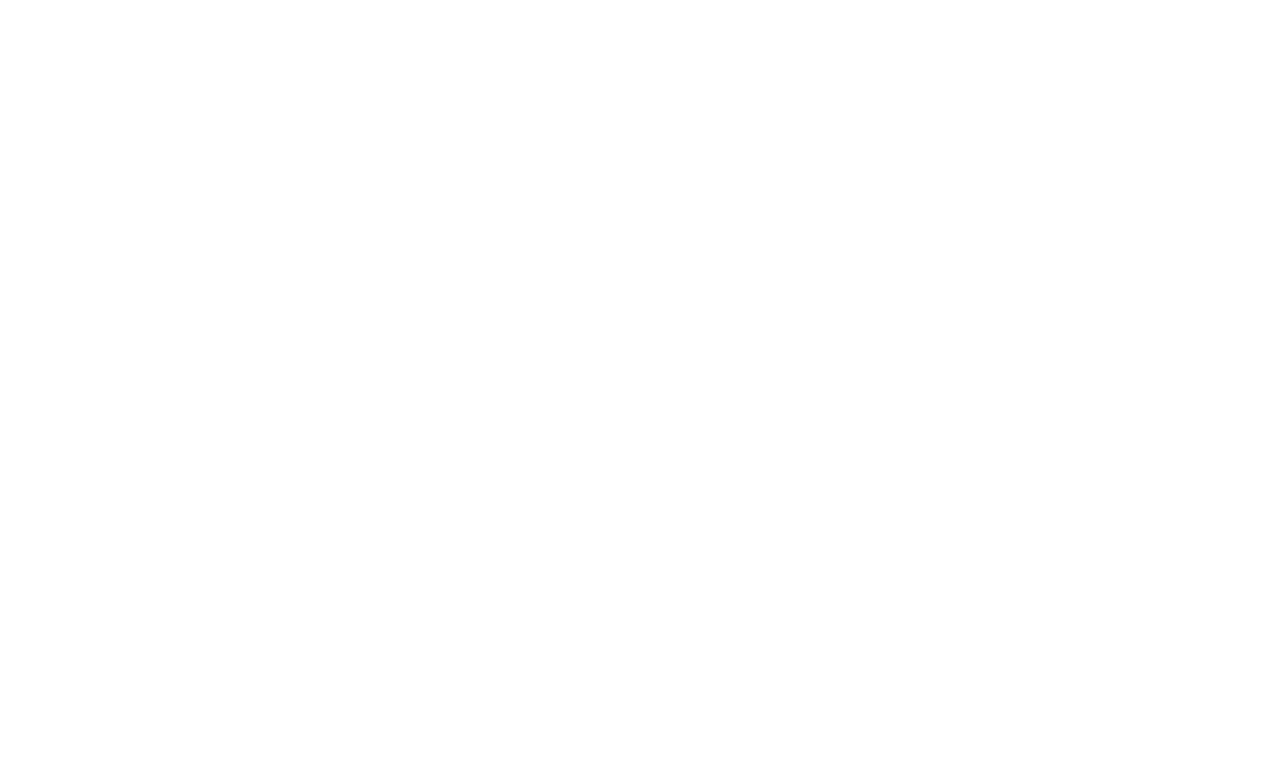
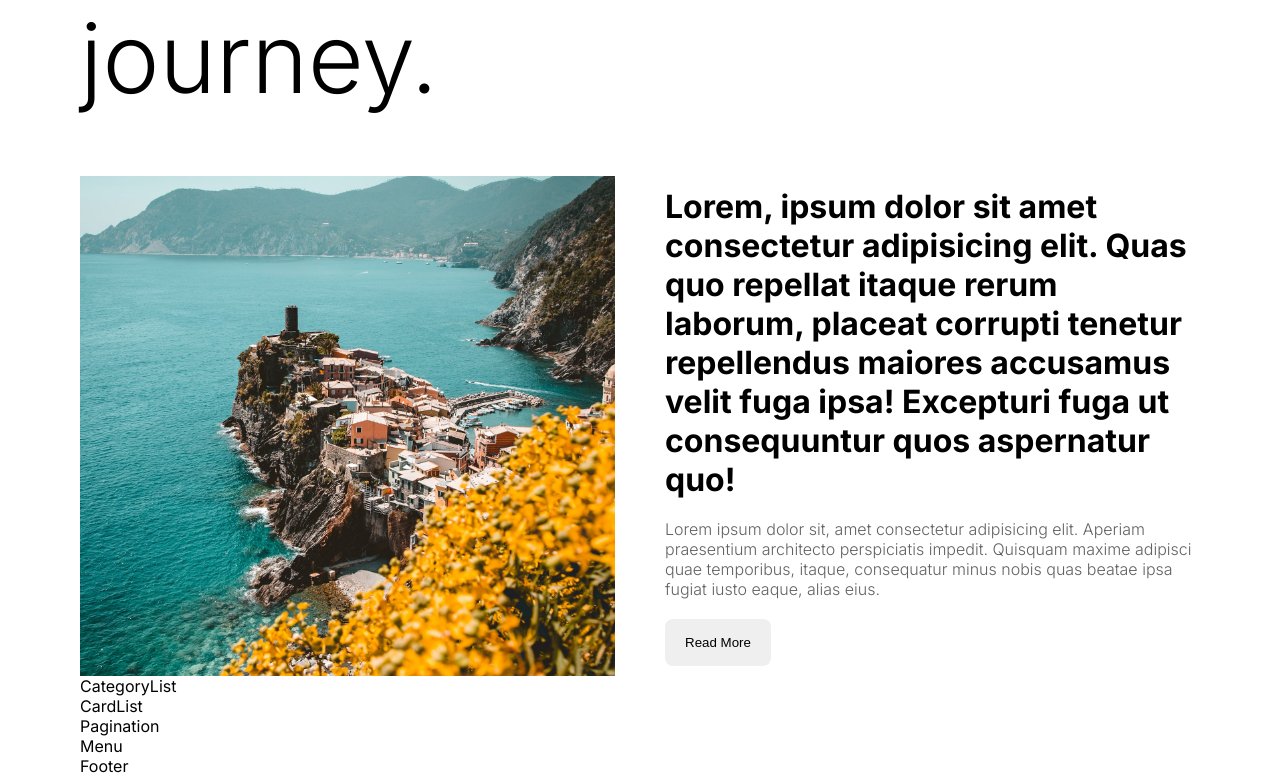
Before and after one commit to develaparX/blogApp-MERN, a Next.js app: page / in a window 1280 px wide. Shown: the part 478-1254 px from the top of the page. Before the commit the page ends 800 px from the top, so only its background shows below. Built offline with nearby package versions, Linux system fonts and the light colour scheme.

Commit message:
feat: post Design

```diff
--- a/src/components/featured/Featured.jsx
+++ b/src/components/featured/Featured.jsx
@@ -1,10 +1,25 @@
 import React from 'react'
 import styles from './featured.module.css'
+import Image from 'next/image'
 
 const Featured = () => {
     return (
         <div className={styles.container}>
-            Featured
+            <h1 className={styles.title}>
+                <b >Hey, develapar here!</b> Let me tell you something about my journey.
+            </h1>
+            <div className={styles.post}>
+                <div className={styles.imgContainer}>
+                <Image src="/p1.jpeg" alt="" fill className={styles.image}/>
+                </div>
+                <div className={styles.textContainer}>
+                    <h1 className={styles.postTitle}> Lorem, ipsum dolor sit amet consectetur adipisicing elit. Quas quo repellat itaque rerum laborum, placeat corrupti tenetur repellendus maiores accusamus velit fuga ipsa! Excepturi fuga ut consequuntur quos aspernatur quo!</h1>
+                    <p className={styles.postDesc}>
+Lorem ipsum dolor sit, amet consectetur adipisicing elit. Aperiam praesentium architecto perspiciatis impedit. Quisquam maxime adipisci quae temporibus, itaque, consequatur minus nobis quas beatae ipsa fugiat iusto eaque, alias eius.
+                    </p>
+                    <button className={styles.button}>Read More</button>
+                </div>
+            </div>
         </div>
     )
 }
--- a/src/components/featured/featured.module.css
+++ b/src/components/featured/featured.module.css
@@ -1 +1,51 @@
-.container {}
+.container {
+    margin-top: 30px;
+}
+
+.title{
+    font-size: 96px;
+    font-weight: 300;
+}
+
+.post{
+    margin-top: 60px;
+    display: flex;
+    align-items: center;
+    gap: 50px;
+}
+
+.image{
+    object-fit: cover;
+
+}
+
+.imgContainer{
+    flex: 1;
+    height: 500px;
+    position: relative;
+
+}
+
+.textContainer{
+    flex:1;
+    display: flex;
+    flex-direction: column;
+    gap: 20px;
+}
+
+.postTitle{
+    font-style: 40px;
+}
+
+.postDesc{
+    font-style: 20px;
+    font-weight: 300;
+    color: var(--softTextColor);
+}
+
+.button{
+    padding: 16px 20px;
+    border: none;
+    border-radius: 8px;
+    width: max-content;
+}
```
